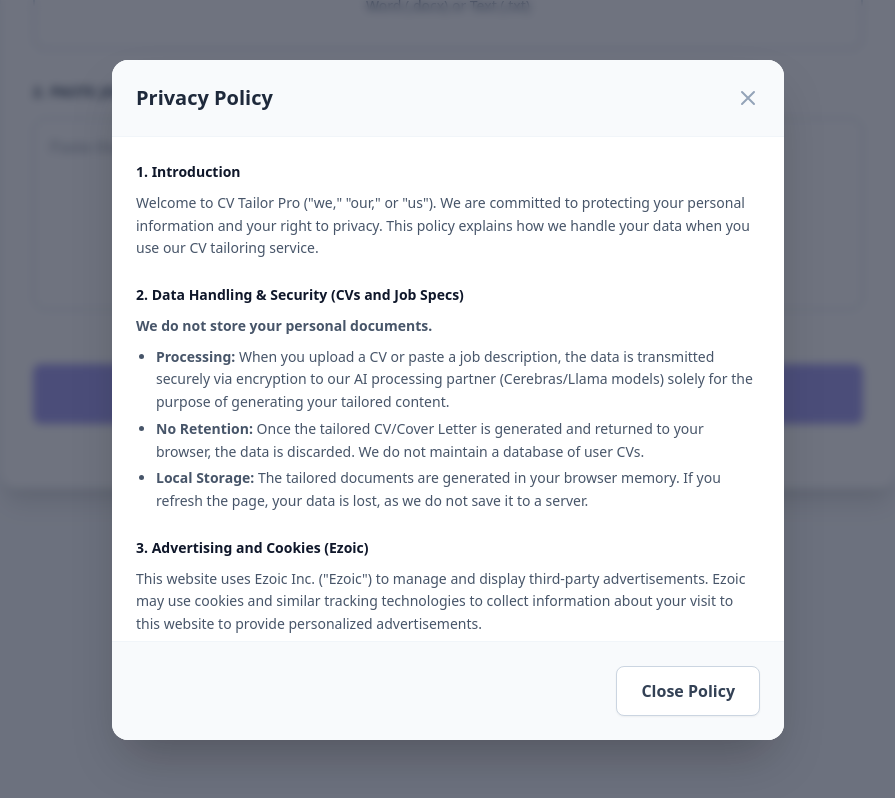
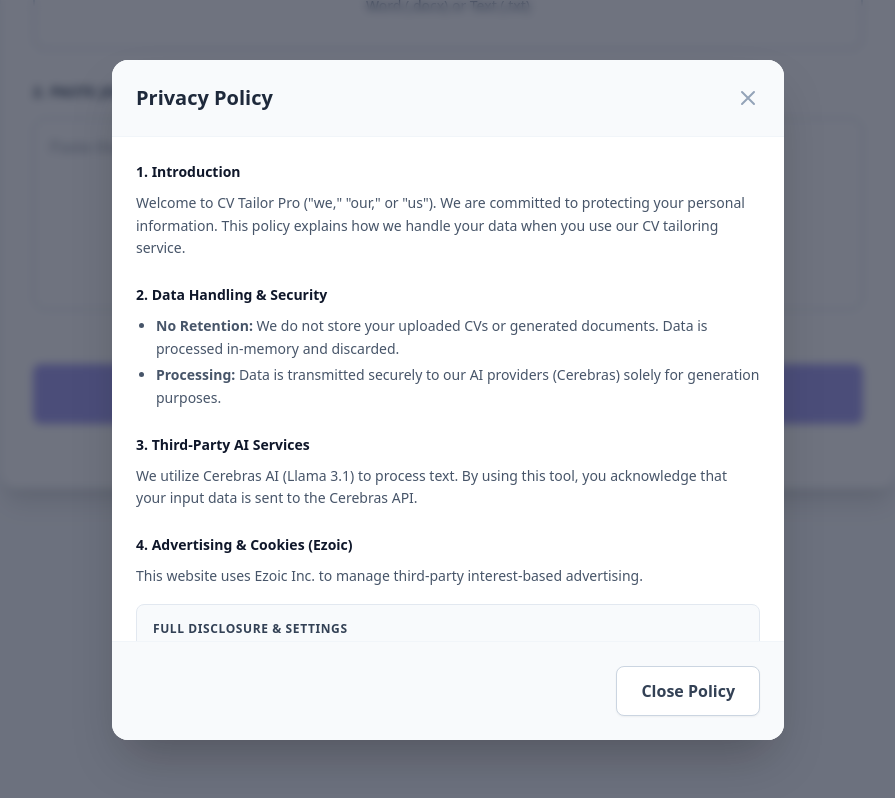
Before and after one commit to celemqhele/cvtailorpro, a React (Vite) app: page / in a window 1280 px wide. Both pictures are taken after a click on the button "Privacy Policy". Shown: the part 593-1391 px from the top of the page, without its empty margins (192-1087 px from the left). Built offline with nearby package versions, Linux system fonts and the light colour scheme.

Commit message:
Add files via upload

```diff
--- a/components/PrivacyPolicyModal.tsx
+++ b/components/PrivacyPolicyModal.tsx
@@ -1,4 +1,4 @@
-import React from 'react';
+import React, { useEffect, useRef } from 'react';
 import { Button } from './Button';
 
 interface PrivacyPolicyModalProps {
@@ -7,8 +7,25 @@ interface PrivacyPolicyModalProps {
 }
 
 export const PrivacyPolicyModal: React.FC<PrivacyPolicyModalProps> = ({ isOpen, onClose }) => {
-  // We keep the component rendered but hidden when closed to ensure the Ezoic embed span
-  // exists in the DOM for their script to find/populate it.
+  const ezoicContainerRef = useRef<HTMLDivElement>(null);
+
+  useEffect(() => {
+    // When the component mounts, finding the Ezoic element in the DOM (placed in index.html)
+    // and moving it into this modal. This ensures Ezoic finds it on page load, but we control visibility.
+    const ezoicWrapper = document.getElementById('ezoic-privacy-policy-wrapper');
+
+    if (ezoicWrapper && ezoicContainerRef.current) {
+      // Make sure it's visible now that it's inside our modal (which handles visibility)
+      ezoicWrapper.style.display = 'block';
+      // Append the existing DOM node to preserve any event listeners/scripts attached by Ezoic
+      ezoicContainerRef.current.appendChild(ezoicWrapper);
+    }
+
+    return () => {
+      // Optional: Move it back or cleanup if needed, but for a singleton app modal it's fine.
+      // If we unmount, we might lose the content if we don't put it back, but the user likely won't need it outside the modal.
+    };
+  }, []);
 
   return (
     <div
@@ -36,73 +53,53 @@ export const PrivacyPolicyModal: React.FC<PrivacyPolicyModalProps> = ({ isOpen,
           <section>
             <h4 className="font-bold text-slate-900 mb-2">1. Introduction</h4>
             <p>
-              Welcome to CV Tailor Pro ("we," "our," or "us"). We are committed to protecting your personal information and your right to privacy.
+              Welcome to CV Tailor Pro ("we," "our," or "us"). We are committed to protecting your personal information.
               This policy explains how we handle your data when you use our CV tailoring service.
             </p>
           </section>
 
           <section>
-            <h4 className="font-bold text-slate-900 mb-2">2. Data Handling & Security (CVs and Job Specs)</h4>
-            <p className="mb-2">
-              <strong>We do not store your personal documents.</strong>
-            </p>
+            <h4 className="font-bold text-slate-900 mb-2">2. Data Handling & Security</h4>
             <ul className="list-disc pl-5 space-y-1">
-              <li>
-                <strong>Processing:</strong> When you upload a CV or paste a job description, the data is transmitted securely via encryption to our AI processing partner (Cerebras/Llama models) solely for the purpose of generating your tailored content.
-              </li>
-              <li>
-                <strong>No Retention:</strong> Once the tailored CV/Cover Letter is generated and returned to your browser, the data is discarded. We do not maintain a database of user CVs.
-              </li>
-              <li>
-                <strong>Local Storage:</strong> The tailored documents are generated in your browser memory. If you refresh the page, your data is lost, as we do not save it to a server.
-              </li>
+              <li><strong>No Retention:</strong> We do not store your uploaded CVs or generated documents. Data is processed in-memory and discarded.</li>
+              <li><strong>Processing:</strong> Data is transmitted securely to our AI providers (Cerebras) solely for generation purposes.</li>
             </ul>
           </section>
 
           <section>
-            <h4 className="font-bold text-slate-900 mb-2">3. Advertising and Cookies (Ezoic)</h4>
+            <h4 className="font-bold text-slate-900 mb-2">3. Third-Party AI Services</h4>
+             <p>
+              We utilize Cerebras AI (Llama 3.1) to process text. By using this tool, you acknowledge that your input data is sent to the Cerebras API.
+            </p>
+          </section>
+
+          <section>
+            <h4 className="font-bold text-slate-900 mb-2">4. Advertising & Cookies (Ezoic)</h4>
             <p className="mb-2">
-              This website uses Ezoic Inc. ("Ezoic") to manage and display third-party advertisements. Ezoic may use cookies and similar tracking technologies to collect information about your visit to this website to provide personalized advertisements.
+              This website uses Ezoic Inc. to manage third-party interest-based advertising.
             </p>
-            <ul className="list-disc pl-5 space-y-1">
-              <li>
-                <strong>Third-Party Vendors:</strong> Third-party vendors, including Google, use cookies to serve ads based on your prior visits to this website or other websites.
-              </li>
-              <li>
-                <strong>Data Collection:</strong> Ezoic may collect data such as your IP address, browser type, and browsing behavior to optimize ad delivery.
-              </li>
-              <li>
-                <strong>Your Rights:</strong> You can manage your privacy settings and opt-out of personalized advertising via the Ezoic privacy settings link usually found in the footer of this site or by visiting <a href="http://www.aboutads.info/choices/" target="_blank" rel="noreferrer" className="text-indigo-600 underline">www.aboutads.info/choices/</a>.
-              </li>
-            </ul>
 
-            <div className="mt-6 p-4 bg-slate-50 border border-slate-200 rounded-lg">
-                <h5 className="font-bold text-slate-700 mb-2">Ezoic Privacy Policy</h5>
-                <p className="text-xs mb-3 text-slate-500">The following content is embedded from Ezoic's compliance platform:</p>
+            <div className="mt-4 p-4 bg-slate-50 border border-slate-200 rounded-lg">
+                <h5 className="font-bold text-slate-700 mb-2 text-xs uppercase tracking-wider">Full Disclosure & Settings</h5>
 
-                {/* Ezoic Embed Span - Must be present in DOM for script to find it */}
-                <div className="text-xs text-slate-600 leading-normal">
-                   <span id="ezoic-privacy-policy-embed"></span>
+                {/* Ezoic Content Container - React will move the global element here */}
+                <div
+                    ref={ezoicContainerRef}
+                    className="text-xs text-slate-500 leading-normal ezoic-policy-content"
+                >
+                   {/* The #ezoic-privacy-policy-wrapper will be injected here */}
                 </div>
 
                 <p className="mt-4 text-xs text-slate-400 border-t border-slate-200 pt-2">
-                    If the embedded policy above does not load, please view the full disclosures directly at: <br/>
-                    <a href="http://g.ezoic.net/privacy/goapply.co.za" target="_blank" rel="noreferrer" className="text-indigo-600 underline break-all">http://g.ezoic.net/privacy/goapply.co.za</a>
+                    Direct Link: <a href="http://g.ezoic.net/privacy/goapply.co.za" target="_blank" rel="noreferrer" className="text-indigo-600 underline">Ezoic Privacy Policy</a>
                 </p>
             </div>
           </section>
 
           <section>
-            <h4 className="font-bold text-slate-900 mb-2">4. Third-Party AI Services</h4>
+            <h4 className="font-bold text-slate-900 mb-2">5. Contact</h4>
             <p>
-              We utilize Cerebras AI (running Llama 3.1 models) to process your text. By using this tool, you acknowledge that your input data (CV text and Job Description) is sent to the Cerebras API for processing. Please refer to Cerebras's privacy policy for details on how they handle API data transit.
-            </p>
-          </section>
-
-          <section>
-            <h4 className="font-bold text-slate-900 mb-2">5. Contact Us</h4>
-            <p>
-              If you have questions about this privacy policy, please contact us at privacy@cvtailor.pro.
+              Questions? Contact us at privacy@cvtailor.pro.
             </p>
           </section>
 
--- a/index.html
+++ b/index.html
@@ -38,11 +38,11 @@
     "react": "https://esm.sh/react@^19.2.4",
     "react-dom/": "https://esm.sh/react-dom@^19.2.4/",
     "react/": "https://esm.sh/react@^19.2.4/",
+    "mammoth": "https://esm.sh/mammoth@^1.11.0",
+    "docx": "https://esm.sh/docx@^9.5.1",
+    "file-saver": "https://esm.sh/file-saver@^2.0.5",
     "vite": "https://esm.sh/vite@^7.3.1",
-    "@vitejs/plugin-react": "https://esm.sh/@vitejs/plugin-react@^5.1.3",
-    "docx": "https://esm.sh/docx@^9.5.1",
-    "mammoth": "https://esm.sh/mammoth@^1.11.0",
-    "file-saver": "https://esm.sh/file-saver@^2.0.5"
+    "@vitejs/plugin-react": "https://esm.sh/@vitejs/plugin-react@^5.1.3"
   }
 }
 </script>
@@ -50,6 +50,12 @@
 </head>
   <body class="bg-slate-50 text-slate-900 antialiased">
     <div id="root"></div>
+
+    <!-- Ezoic Privacy Policy Placeholder (Hidden initially, moved by React) -->
+    <div id="ezoic-privacy-policy-wrapper" style="display: none;">
+        <span id="ezoic-privacy-policy-embed"></span>
+    </div>
+
     <script type="module" src="/index.tsx"></script>
   </body>
 </html>
```
